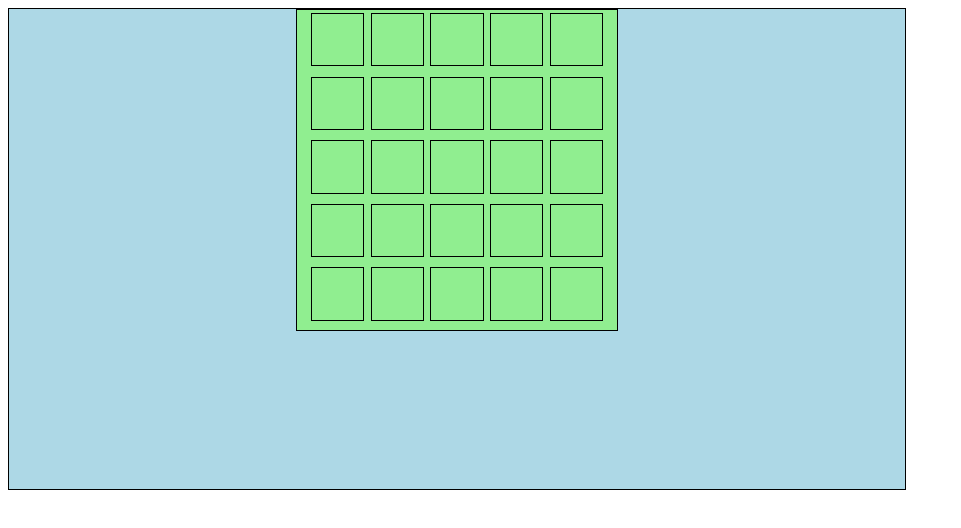
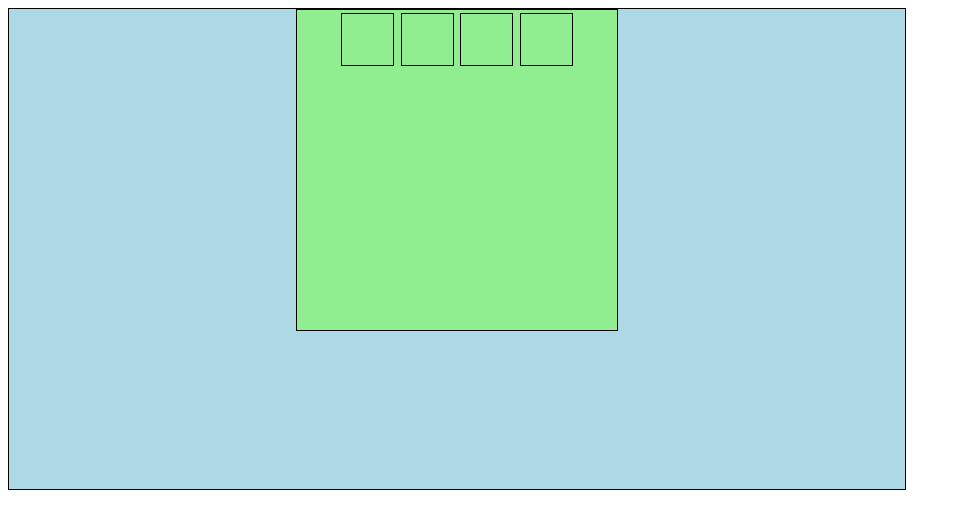
Before and after one commit to joshlw04/battleship, a website: page index.html in a window 1280 px wide. Shown: the whole page, without its empty margins (0-961 px from the left). Drawn offline with Linux system fonts and the light colour scheme.

Commit message:
add work on isGameOver() method, change variable names for clarity

```diff
--- a/JS/Cell.js
+++ b/JS/Cell.js
@@ -1,28 +1,80 @@
+// Cell
+  // Params:
+    // boatOrNot -> true or false
+  // Interfaces:
+    // play() -> marks cell as played
+    // isExplosion() -> return true or false... based on IF the cell has an explosion
+    // isSplash() -> return ture or false... based on IF the cell has splashed
 class Cell {
-  constructor() {
-    // this.cellState = cellState;  // 0 or 1 - idk what this is...
-    this.hidden = true;
-    this.isShip = null;
+  constructor(boatOrNot) {
+    this.hasBoat = boatOrNot;  // is that spot a boat
+    this.beenPlayed = false;  // has a player tried that spot yet
   }
-
-  hit() {
-    this.hidden = false;
-    this.isShip = true;
+  play() {
+    this.beenPlayed = true;
+  }
+  isExplosion() {
+    return this.beenPlayed && this.hasBoat;
+  }
+  isSplash() {
+    return this.beenPlayed && !this.hasBoat;
   }
 }
 
 
-/*
 
-I need to add three states to the cells in the game:
 
-hidden
-miss
-hit
 
-all cells will start off hidden.
-once the user clicks a cell, it will change depending on its class name
-  class of hit will display an explosion
-  class of miss will display a splash
 
-*/
+
+
+
+
+
+
+
+
+
+
+
+
+//
+//
+//
+//
+//
+//
+//
+//
+//
+//
+//
+//
+// class Cell {
+//   constructor(shipOrNot) {
+//     this.shipOrNot = shipOrNot;  // 0 if no or 1 if so
+//     this.hidden = true; // all are hidden in the start of the game
+//     this.isHit = null; // a cell has to be 1 and true to show an explosion. 0 and true shows a splash
+//   }
+//
+//   hit() {
+//     this.hidden = false;
+//     this.isShip = true;
+//   }
+// }
+//
+//
+// /*
+//
+// I need to add three states to the cells in the game:
+//
+// hidden
+// miss
+// hit
+//
+// all cells will start off hidden.
+// once the user clicks a cell, it will change depending on its class name
+//   class of hit will display an explosion
+//   class of miss will display a splash
+//
+// */
--- a/JS/board.js
+++ b/JS/board.js
@@ -1,25 +1,68 @@
+// Board
+  // Params:
+    // width, height
+  // Interfaces:
+    // guess(cellId) -> play cell
+    //isGameOver -> checks to see if the boat cells have been exploded
+// Rule book for the game
+
 class Board {
-  constructor() {
-    // this.board.width = '25rem';
-    this.gameStateArray = [1, 0, 1, 1, 1,
-                           1, 0, 1, 1, 0,
-                           1, 0, 0, 0, 0,
-                           0, 1, 1, 1, 1,
-                           0, 0, 0, 0, 0];
+  constructor(width, height) {  // <-   WHEN I CALL new Board...
+    this.numCells = width * height;
+    this.cellsInBoard = this.buildBoard(); // Array of new Cell
+  }
+  buildBoard() {
+    const cells = [];
+    let boatOrNot;
+    for (let i = 0; i < this.numCells; i++) {
+      boatOrNot = Math.round(Math.random()) === 0; // TODO: How can this not be random?
+      cells.push(new Cell(boatOrNot));
+    }
+    return cells;
+  }
 
-    // new Cell()
-/*
-ok. we need to populate the gameboard with cell objects, so that they can each
-have the properties of if theyre hidden, if they have a ship under them, or
-if they have an ocean under them.
+  guess(cellID) {
+    const cell = this.cellsInBoard[cellID];
+    cell.play();
+  }
 
-each property will be manipulated later: a function to be called when the cell
-is clicked to
-*/
+  isGameOver() {
+    let gameOver;
+    for (let i = 0; i < this.cellsInBoard.length; i++) { // loop over all cells in the gameBoard
+      if (this.cellsInBoard[i].hasBoat === true) { // if the cell has a boat... how do i reach that from here?
+         // because this isnt working...
+        if (this.cellsInBoard[i].beenPlayed && this.cellsInBoard[i].isExplosion) { // if the cell has been played and has been exploded...
+          gameOver = true;
+        }
+      } else {
+        gameOver = false;
+      }
+    }
+    return gameOver;
+  }
+/*^^^^^^pretty sure this syntax isnt right. or the logic. prob both.
 
+      in this fucntion... check if ALL Cells WITH a boat... have exploded..
+  Looping over ALL the cells... the cellsInBoard array, which has all the new Cell objects
+    checking if the cell has a boat...
+      if is does... has it been played?
+    If not... return false... cause the game istn' over
+    return true
+
+so, isExplosion and beenPlayed are in the cell class. what is the way to get
+from the Board class into the cell class? I know i'm supposed to only think of one tiny
+world at a time. index number?
+  */
   }
-}
 
+
+// ok. we need to populate the gameboard with cell objects, so that they can each
+// have the properties of if theyre hidden, if they have a ship under them, or
+// if they have an ocean under them.
+
+// each property will be manipulated later: a function to be called when the cell
+// is clicked to
+// */
 
 // instead of 1s and 0s... can each of these elements... be... new Cell(0)
 // or new Cell(1).
--- a/JS/boardView.js
+++ b/JS/boardView.js
@@ -1,38 +1,41 @@
+// the plastic... what does the game board LOOK like
 class BoardView {
   constructor(domBoard, board) {
     this.el = domBoard;
     this.board = board;
   }
 
-  setCellClickEventHandler(cellNode) {
-    cellNode.addEventListener('click', (e) => {
-      let className = e.target.getAttribute('class');
-      className = className.replace('hidden', '');
-      e.target.setAttribute('class', className);
-    });
-  }
-
   render() {
     this.el.innerHTML = '';
     const gameBoard = document.createElement('div');
     gameBoard.setAttribute('id', 'game-board');
+
+    let gameSquare;
+    this.board.cellsInBoard.forEach((cell, idx) => {
+      gameSquare = document.createElement('div');
+      gameSquare.setAttribute('id', `game-cell-${idx}`);
+      gameSquare.setAttribute('class', 'cell');
+
+      if (cell.isExplosion()) {
+        gameSquare.setAttribute('class', 'hit cell');
+      } else if (cell.isSplash()) {
+        gameSquare.setAttribute('class', 'miss cell');
+      } else {
+        gameSquare.setAttribute('class', 'hidden cell');
+      }
+
+      this.setCellClickEventHandler(gameSquare, cell);
+      gameBoard.appendChild(gameSquare);
+    });
+
     this.el.appendChild(gameBoard);
+  }
 
-    let node;
-    this.board.gameStateArray.forEach((cell) => {
-      node = document.createElement('div');
-      node.setAttribute('class', cell);
-      node.setAttribute('id', 'game-cell');
-      // will more like..   cell.isShip()    which returns... true or false
-      if (node.getAttribute('class') === '0') {
-        node.setAttribute('class', 'miss hidden');
-      } else if (node.getAttribute('class') === '1') {
-        node.setAttribute('class', 'hit hidden');
-      }
-      // this.setCellClickEventHandler(node);
-      gameBoard.appendChild(node);
+  setCellClickEventHandler(gameSquare, cell) {
+    gameSquare.addEventListener('click', (e) => {
+      cell.play();
+      this.render();
     });
-    this.el.appendChild(gameBoard);
   }
 
 }
@@ -53,7 +56,7 @@ class BoardView {
 
 //  very similar to GOL... as in a grid of cells
 //  ALL cells should be ... light grey..
-//  cell should be red if gameStateArray has a 1 there
+//  cell should be red if someCells has a 1 there
 
 
 // first step: make something appear on the page. anything. start with a word.
--- a/JS/index.js
+++ b/JS/index.js
@@ -1,5 +1,5 @@
 
-const board = new Board();
+const board = new Board(2, 2);
 const domBoard = document.querySelector('div.board');
 const boardView = new BoardView(domBoard, board);
 boardView.render();
--- a/styles.css
+++ b/styles.css
@@ -39,7 +39,7 @@ div {
   background-color: lightgreen;
 }
 
-#game-cell {
+.cell {
   height: 16%;
   width: 16%;
   display: inline-block;
```
